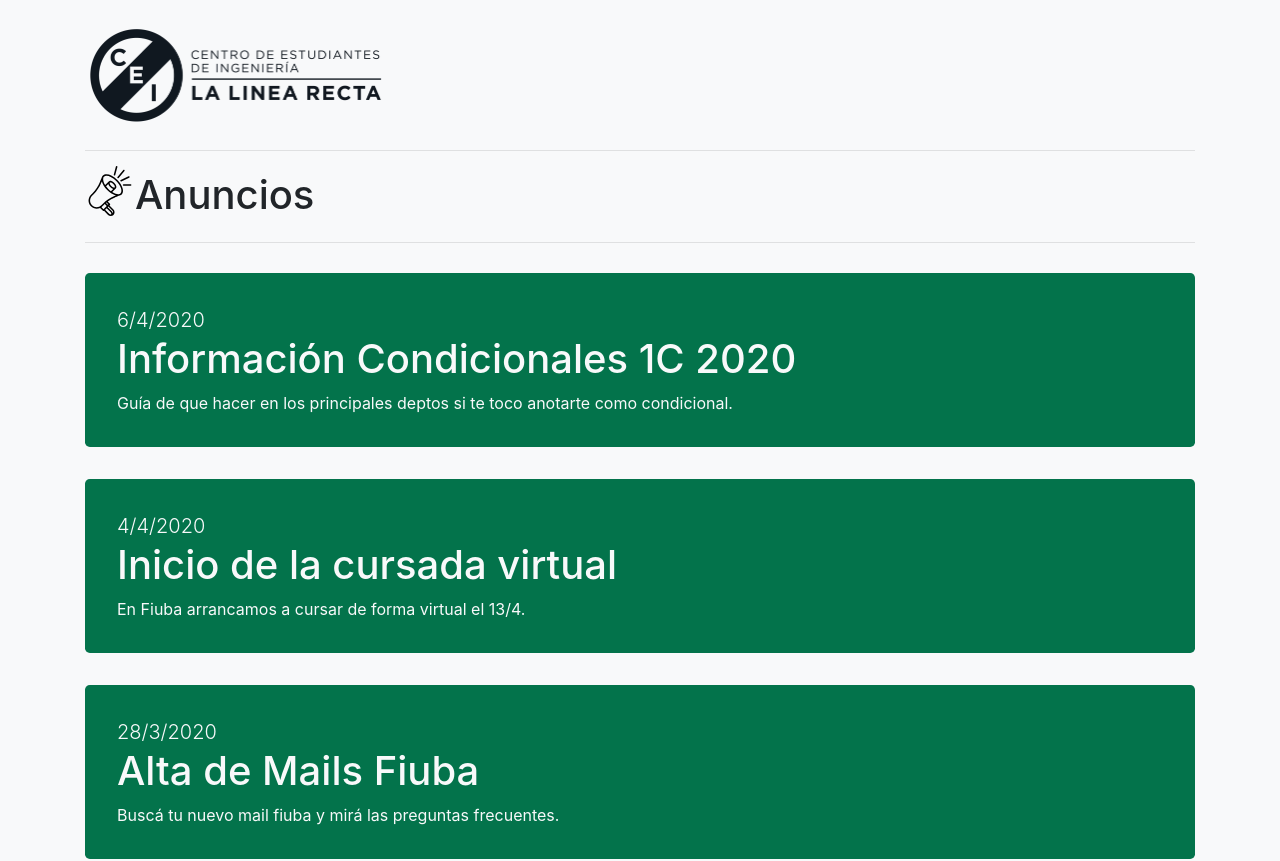
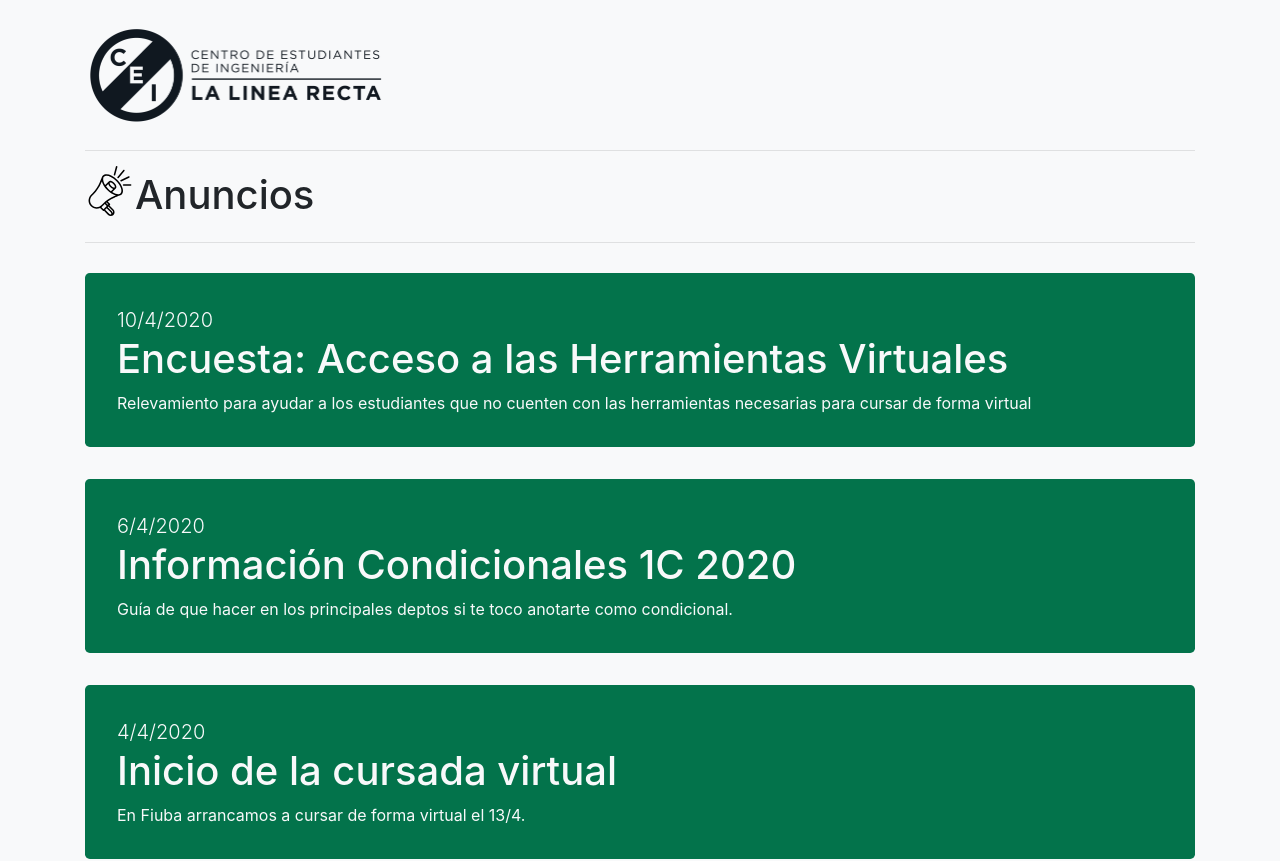
Before and after one commit to mationorato/CEI-WEB, a Next.js app: page / in a window 1280 px wide. Shown: the top 861 px of the page. Built offline with nearby package versions, Linux system fonts and the light colour scheme.

Commit message:
encuesta recursos virtuales

```diff
--- a/src/data/anuncios.js
+++ b/src/data/anuncios.js
@@ -1,4 +1,11 @@
 const anuncios = [
+    {
+        id: "encuesta-acceso",
+        titulo: "Encuesta: Acceso a las Herramientas Virtuales",
+        bajada: "Relevamiento para ayudar a los estudiantes que no cuenten con las herramientas necesarias para cursar de forma virtual",
+        fecha: "10/4/2020",
+        color: "#0081c9"
+    },
     {
         id: "condicionales",
         titulo: "Información Condicionales 1C 2020",
```
Also changed, not shown: src/data/encuesta-acceso.js (added, +24 -0 lines), src/pages/a/[id].js (+6 -1 lines).
